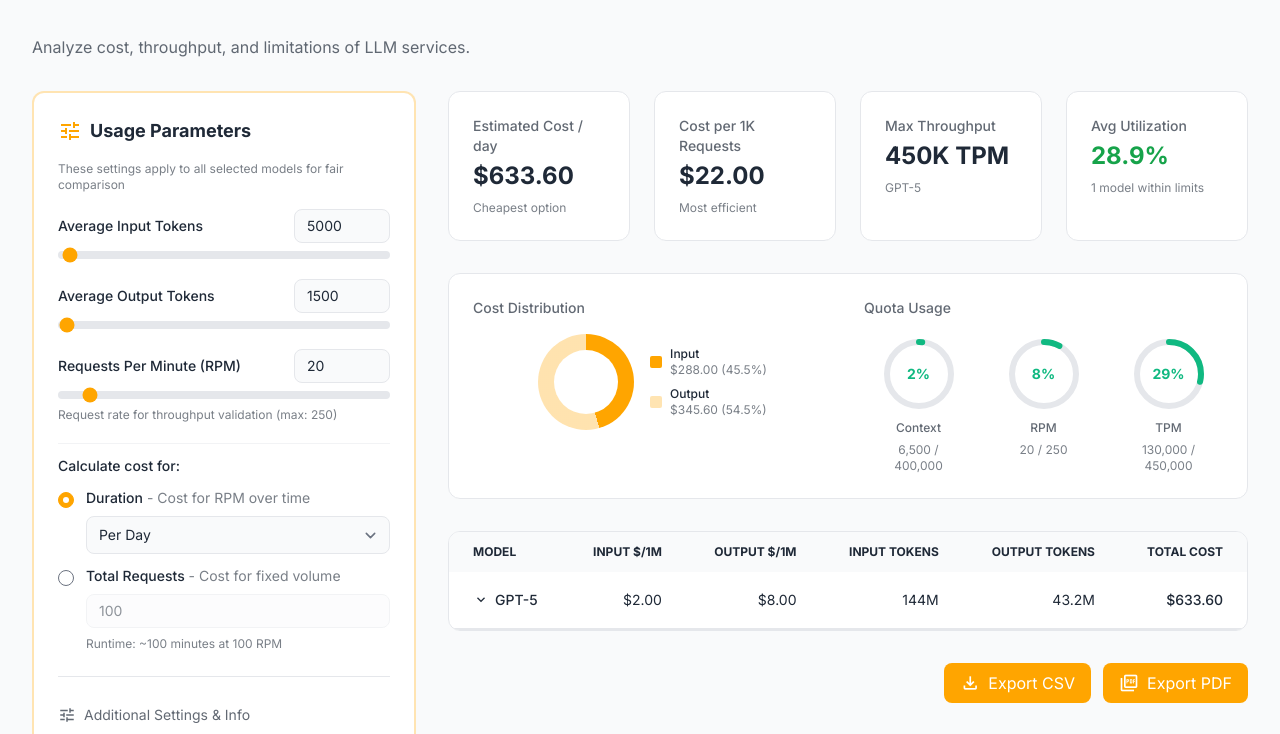
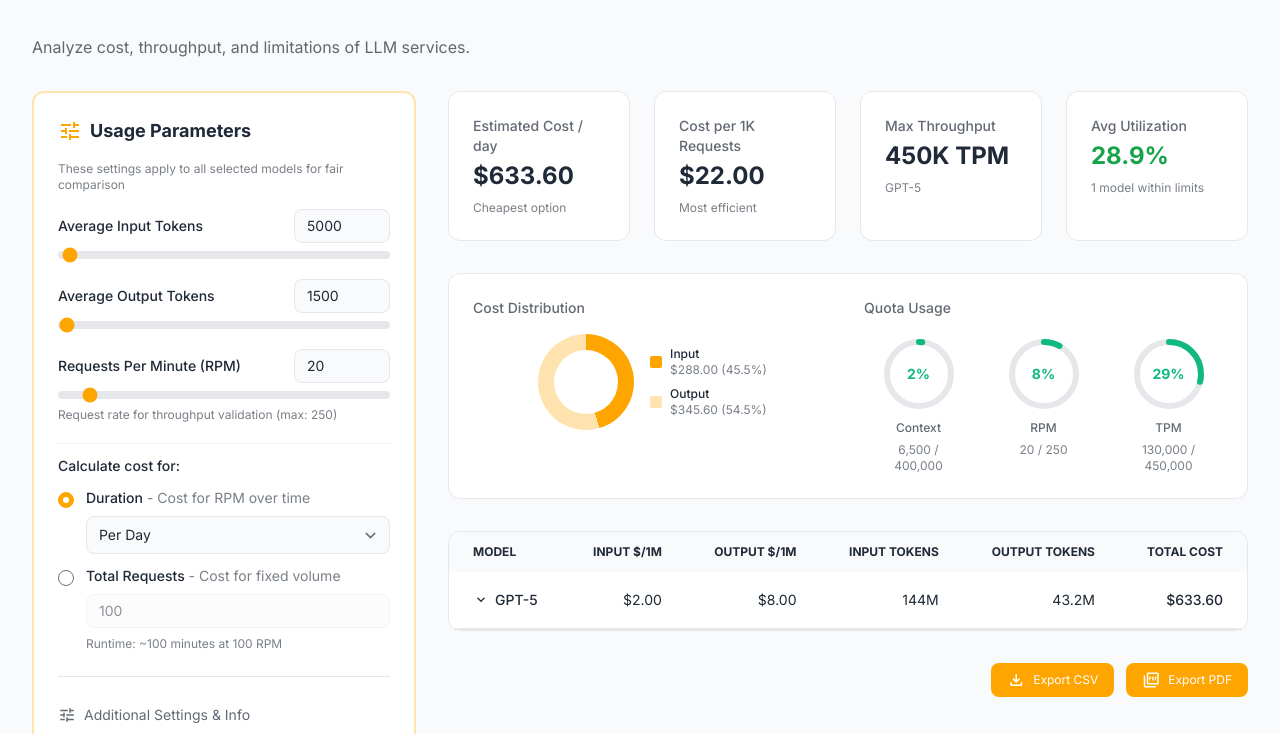
Before and after one commit to vitorbabo/llm-cost-calculator, a plain HTML site: page index.html in a window 1280 px wide. Shown: the part 66-800 px from the top of the page. Drawn offline with nearby package versions, Linux system fonts and the light colour scheme.

Commit message:
Fix radio button focus color and add icon styles for export buttons

```diff
--- a/css/styles.css
+++ b/css/styles.css
@@ -208,6 +208,14 @@
 }
 
 input[type="radio"]:focus {
-  ring-color: #ffa500;
+  background-color: #ffa500;
   border-color: #ffa500;
 }
+
+.icon-download {
+  font-size: 18px;
+}
+
+.icon-pdf{
+  font-size: 18px;
+}
--- a/index.html
+++ b/index.html
@@ -307,42 +307,16 @@
 
           <!-- Export Buttons -->
           <div class="flex justify-end gap-3">
-            <button id="export-csv-btn" class="flex items-center gap-2 px-4 py-2 rounded-lg bg-primary text-white hover:bg-primary/90 transition-colors disabled:opacity-50 disabled:cursor-not-allowed" title="Export results to CSV">
-              <span class="material-symbols-outlined" style="font-size: 20px;">download</span>
+            <button id="export-csv-btn" class="flex items-center gap-2 px-4 py-2 rounded-lg bg-primary text-xs text-white hover:bg-primary/90 transition-colors disabled:opacity-50 disabled:cursor-not-allowed" title="Export results to CSV">
+              <span class="material-symbols-outlined icon-download">download</span>
               <span>Export CSV</span>
             </button>
-            <button id="export-pdf-btn" class="flex items-center gap-2 px-4 py-2 rounded-lg bg-primary text-white hover:bg-primary/90 transition-colors disabled:opacity-50 disabled:cursor-not-allowed" title="Export results to PDF">
-              <span class="material-symbols-outlined" style="font-size: 20px;">picture_as_pdf</span>
+            <button id="export-pdf-btn" class="flex items-center gap-2 px-4 py-2 rounded-lg bg-primary text-xs text-white hover:bg-primary/90 transition-colors disabled:opacity-50 disabled:cursor-not-allowed" title="Export results to PDF">
+              <span class="material-symbols-outlined icon-pdf">picture_as_pdf</span>
               <span>Export PDF</span>
             </button>
           </div>
         </div>
-
-        <!-- Info Cards -->
-        <!-- <div class="grid grid-cols-1 sm:grid-cols-2 gap-4">
-          <div class="p-4 rounded-lg bg-blue-50 dark:bg-blue-900/20 border border-blue-200 dark:border-blue-800">
-            <div class="flex items-start gap-3">
-              <span class="material-symbols-outlined text-blue-600 dark:text-blue-400">info</span>
-              <div>
-                <p class="font-medium text-sm text-blue-900 dark:text-blue-100 mb-1">Multiple Input Units</p>
-                <p class="text-xs text-blue-700 dark:text-blue-300">
-                  Switch between tokens, characters, or words for flexible input specifications.
-                </p>
-              </div>
-            </div>
-          </div>
-          <div class="p-4 rounded-lg bg-green-50 dark:bg-green-900/20 border border-green-200 dark:border-green-800">
-            <div class="flex items-start gap-3">
-              <span class="material-symbols-outlined text-green-600 dark:text-green-400">speed</span>
-              <div>
-                <p class="font-medium text-sm text-green-900 dark:text-green-100 mb-1">Quota Validation</p>
-                <p class="text-xs text-green-700 dark:text-green-300">
-                  Automatically checks TPM and RPM limits to ensure your configuration is valid.
-                </p>
-              </div>
-            </div>
-          </div>
-        </div> -->
       </div>
     </div>
   </main>
```
